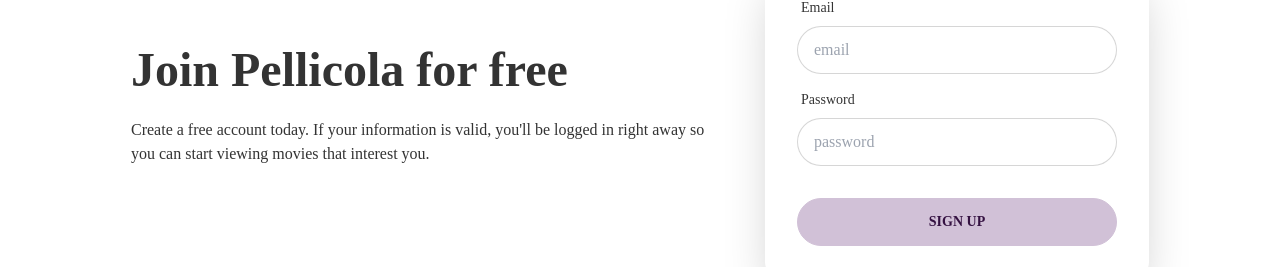
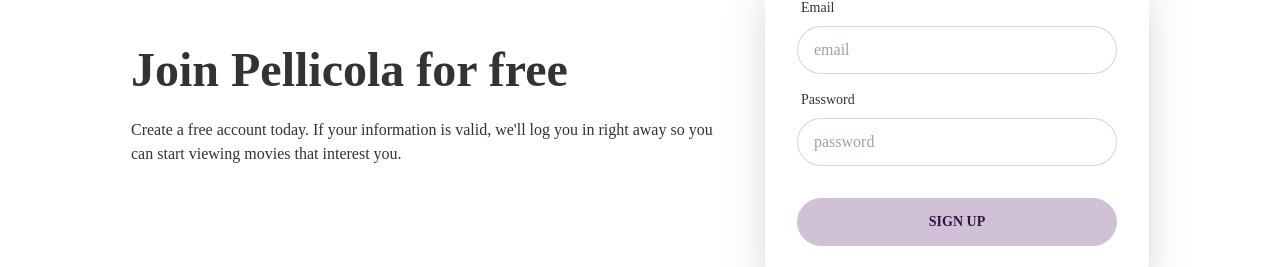
Before and after one commit to jamesesguerra/movie-app, a React (Create React App) app: page /register in a window 1280 px wide. Shown: the part 346-613 px from the top of the page. Built offline with nearby package versions, Linux system fonts and the light colour scheme; no server answers.

Commit message:
add link functionality and update register page copy

```diff
--- a/src/components/PublicNavbar.jsx
+++ b/src/components/PublicNavbar.jsx
@@ -10,9 +10,9 @@ const PublicNavbar = () => {
               <svg xmlns="http://www.w3.org/2000/svg" className="h-5 w-5" fill="none" viewBox="0 0 24 24" stroke="currentColor"><path strokeLinecap="round" strokeLinejoin="round" strokeWidth="2" d="M4 6h16M4 12h16M4 18h7" /></svg>
             </label>
             <ul tabIndex={0} className="menu menu-compact dropdown-content mt-3 p-2 shadow bg-base-100 rounded-box w-52">
-              <li><a>Home</a></li>
-              <li><a>Log-in</a></li>
-              <li><a>Register</a></li>
+              <li><a href="/">Home</a></li>
+              <li><a href="/login">Log-in</a></li>
+              <li><a href="/register">Register</a></li>
             </ul>
           </div>
         </div>
--- a/src/pages/Register.jsx
+++ b/src/pages/Register.jsx
@@ -41,7 +41,7 @@ const Register = ({ setUser }) => {
       <div className="hero-content flex-col lg:flex-row">
         <div className="text-center lg:text-left max-w-2xl lg:mr-8">
           <h1 className="text-5xl font-bold">Join Pellicola for free</h1>
-          <p className="py-6">Create a free account today. If your information is valid, you'll be logged in right away so you can start viewing movies that interest you.</p>
+          <p className="py-6">Create a free account today. If your information is valid, we'll log you in right away so you can start viewing movies that interest you.</p>
         </div>
         <div className="card flex-shrink-0 w-full max-w-sm shadow-2xl bg-base-100">
           <form className="card-body" onSubmit={formik.handleSubmit}>
```
